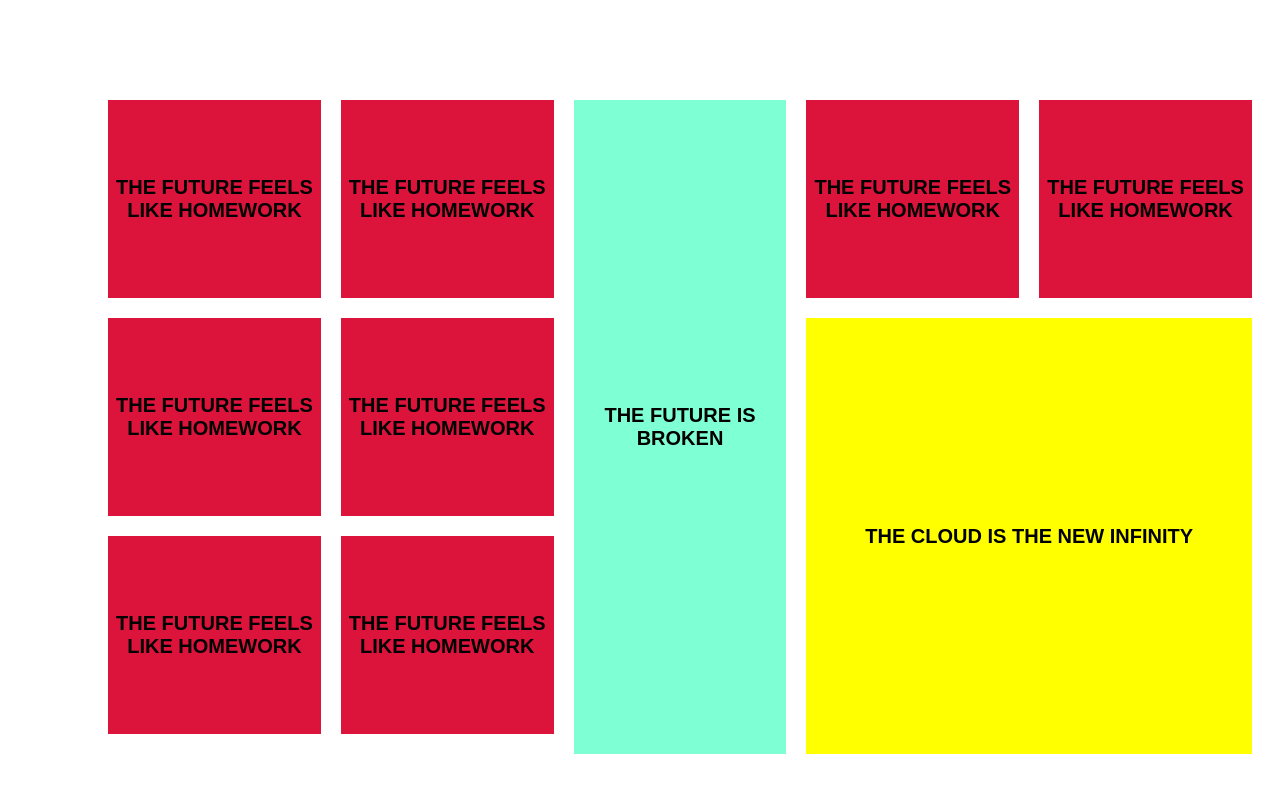
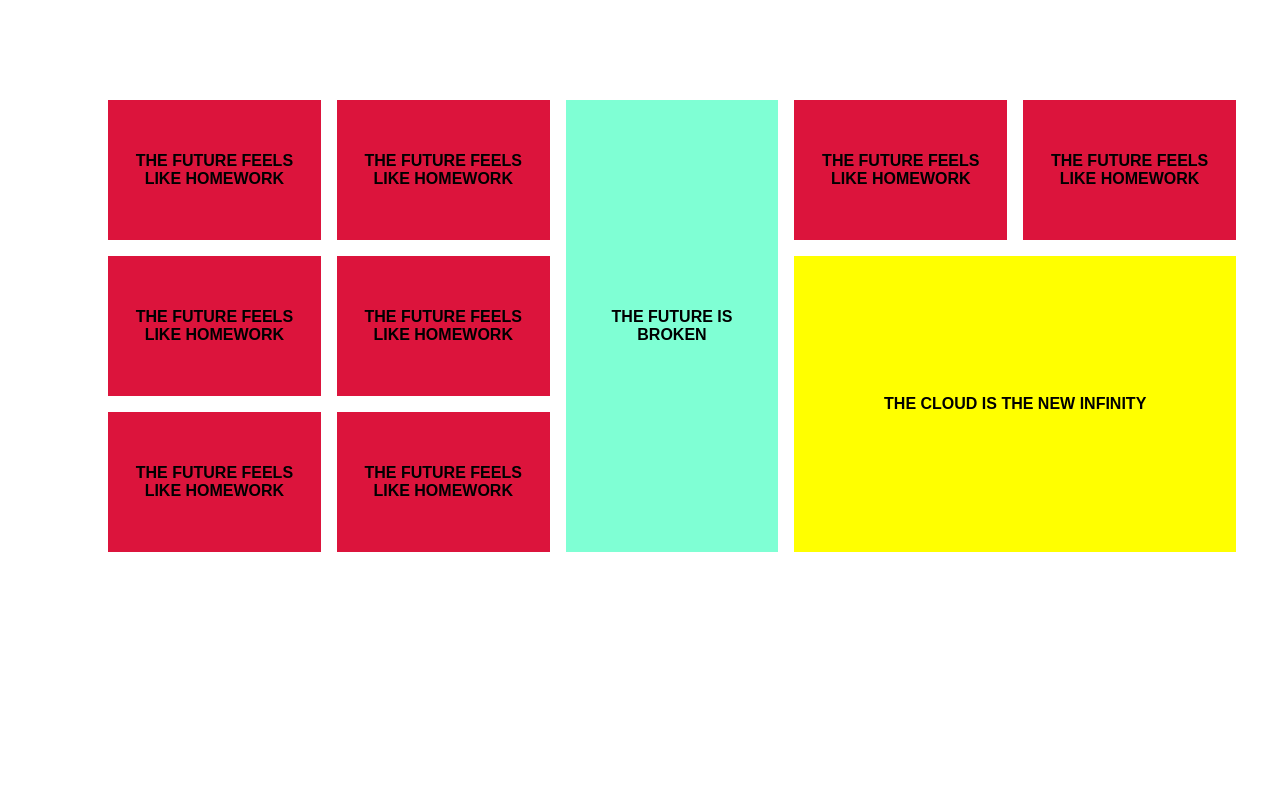
Before and after one commit to StefwardM/2imd-dev-portfolio, a plain HTML site: page lab2-css/gridticket/index.html in a window 1280 px wide. Drawn offline with Linux system fonts and the light colour scheme.

Commit message:
Beetje polish

```diff
--- a/lab2-css/gridticket/index.html
+++ b/lab2-css/gridticket/index.html
@@ -11,7 +11,7 @@
         }
         .grid{
             font-family: Arial, Helvetica, sans-serif;
-            font-size: 20px;
+            font-size: 1em;
             display: grid;
             grid-template-columns: repeat(5, 20%);
             grid-template-rows: repeat(3, 100%);
@@ -20,6 +20,7 @@
             justify-items: center;
             align-items: center;
             text-align: center;
+            margin-bottom: 100px;
         }
         div{
             text-transform: uppercase;
@@ -33,20 +34,22 @@
             display: flex;
             justify-content: center;
             align-items: center;
+            padding-right: 5%;
+            padding-left: 5%;
         }
         .medium{
             background-color: aquamarine;
             grid-column-start: 3;
             grid-column-end: 4;
             grid-row-start: 1;
-            grid-row-end: 5;
+            grid-row-end: 4;
         }
         .large{
             background-color: yellow;
             grid-column-start: 4;
             grid-column-end: 6;
             grid-row-start: 2;
-            grid-row-end: 5;
+            grid-row-end: 4;
         }
         @media(max-width: 1060px){
             .grid{
```
